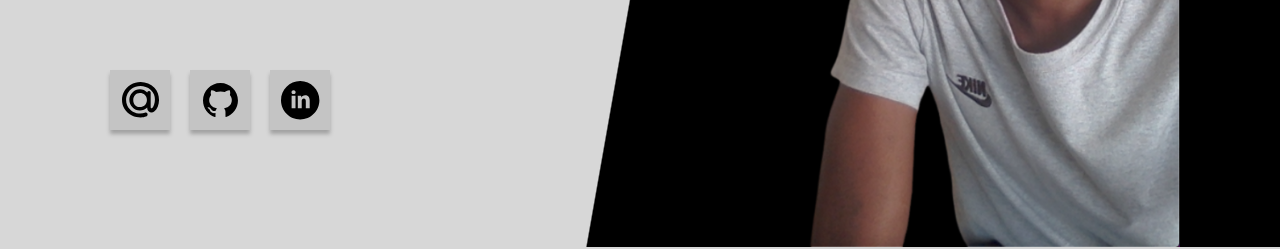
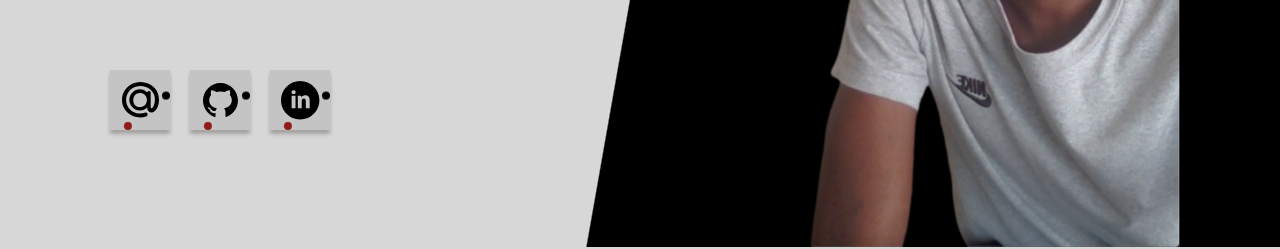
Before and after one commit to Cheik40/my-portfolio, a React (Vite) app: page / in a window 1280 px wide. Shown: the part 453-702 px from the top of the page. Built offline with nearby package versions, Linux system fonts and the light colour scheme.

Commit message:
styliser home

```diff
--- a/src/pages/home/Home.module.css
+++ b/src/pages/home/Home.module.css
@@ -67,8 +67,26 @@
     box-shadow: 0px 4px 4px rgba(0, 0, 0, 0.25);
     transform: scale(1);
 }
+
+.socialIcons a::before,
+.socialIcons a::after {
+    content: "";
+    position: absolute;
+    width: 8px;
+    height: 8px;
+    background-color: #921b1b;
+    border-radius: 50%;
+    top: 0;
+    left: 0;
+    animation: moveAround 4s ease infinite;
+}
+
+.socialIcons a::after {
+    background-color: #000;
+    animation: moveAroundreverse 10s linear infinite;
+}
+
 .socialIcons a img:hover {
-    /* scale: 1.1; */
     transform: scale(1.5);
     transition-duration: 0.8s;
     transition-timing-function: linear;
@@ -76,7 +94,6 @@
 
 .profileImage img {
     display: block;
-    /* border: 1px solid green; */
     position: relative;
     width: auto;
     height: 600px;
@@ -96,3 +113,57 @@
         scale: 100% 1;
     }
 }
+
+@keyframes moveAround {
+    0% {
+        top: 0;
+        left: 0;
+    }
+    25% {
+        top: 0;
+        left: 100%;
+        transform: translateX(-100%);
+    }
+    50% {
+        top: 100%;
+        left: 100%;
+        transform: translate(-100%, -100%);
+    }
+    75% {
+        top: 100%;
+        left: 0;
+        transform: translateY(-100%);
+    }
+    100% {
+        top: 0;
+        left: 0;
+        transform: translate(0, 0);
+    }
+}
+
+@keyframes moveAroundreverse {
+    0% {
+        top: 0;
+        left: 0;
+    }
+    25% {
+        top: 100%;
+        left: 0;
+        transform: translateY(-100%);
+    }
+    50% {
+        top: 100%;
+        left: 100%;
+        transform: translate(-100%, -100%);
+    }
+    75% {
+        top: 0;
+        left: 100%;
+        transform: translateX(-100%);
+    }
+    100% {
+        top: 0;
+        left: 0;
+        transform: translate(0, 0);
+    }
+}
```
